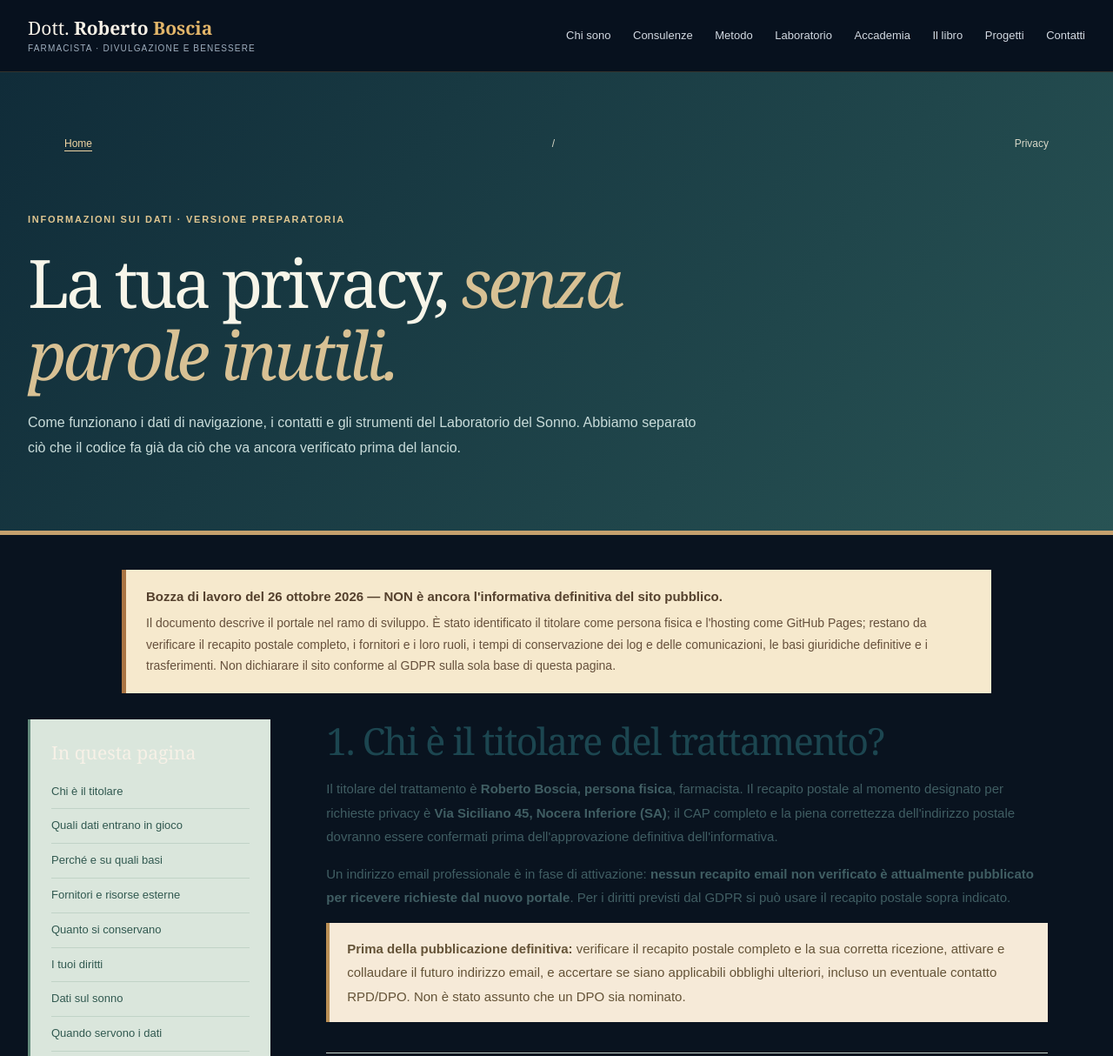
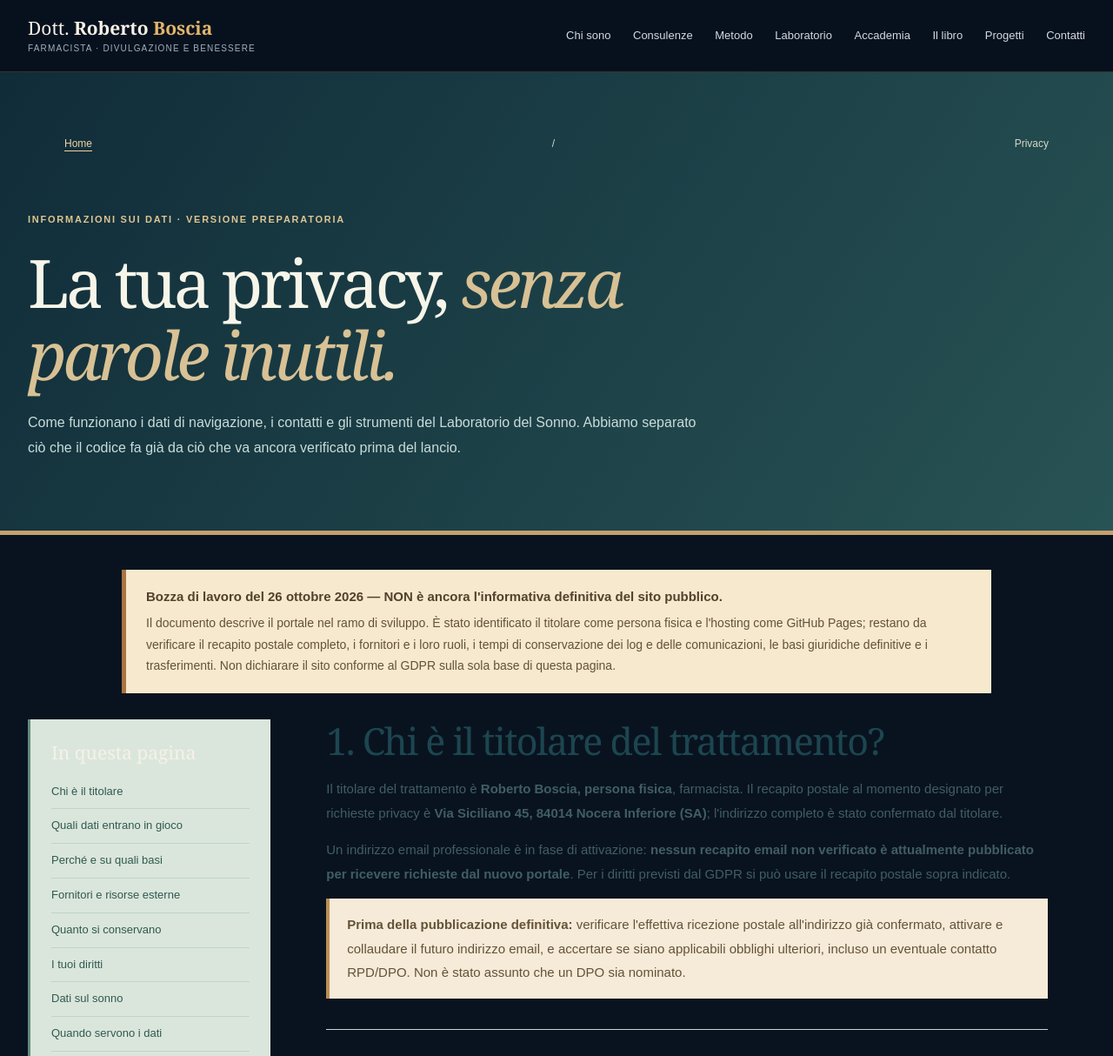
Before and after one commit to Robyboscia/sito-personale, a plain HTML site: page privacy/index.html in a window 1280 px wide. Shown: the top 1214 px of the page at 87% size. Drawn offline with Linux system fonts and the light colour scheme.

Commit message:
Confirm complete postal address for controller and QA handoff

```diff
--- a/privacy/index.html
+++ b/privacy/index.html
@@ -68,7 +68,7 @@
 <div class="pv-layout"><aside class="pv-side"><strong>In questa pagina</strong><div>
 <a href="#responsabile">Chi è il titolare</a><a href="#dati">Quali dati entrano in gioco</a><a href="#scopi">Perché e su quali basi</a><a href="#fornitori">Fornitori e risorse esterne</a><a href="#conservazione">Quanto si conservano</a><a href="#diritti">I tuoi diritti</a><a href="#sicurezza">Dati sul sonno</a><a href="#conferimento">Quando servono i dati</a><a href="#decisioni">Decisioni automatizzate</a><a href="#aggiornamenti">Cookie e aggiornamenti</a>
 </div></aside><article class="pv-content">
-<section id="responsabile"><h2>1. Chi è il titolare del trattamento?</h2><p>Il titolare del trattamento è <strong>Roberto Boscia, persona fisica</strong>, farmacista. Il recapito postale al momento designato per richieste privacy è <strong>Via Siciliano 45, Nocera Inferiore (SA)</strong>; il CAP completo e la piena correttezza dell'indirizzo postale dovranno essere confermati prima dell'approvazione definitiva dell'informativa.</p><p>Un indirizzo email professionale è in fase di attivazione: <strong>nessun recapito email non verificato è attualmente pubblicato per ricevere richieste dal nuovo portale</strong>. Per i diritti previsti dal GDPR si può usare il recapito postale sopra indicato.</p><div class="pv-check"><p><strong>Prima della pubblicazione definitiva:</strong> verificare il recapito postale completo e la sua corretta ricezione, attivare e collaudare il futuro indirizzo email, e accertare se siano applicabili obblighi ulteriori, incluso un eventuale contatto RPD/DPO. Non è stato assunto che un DPO sia nominato.</p></div></section>
+<section id="responsabile"><h2>1. Chi è il titolare del trattamento?</h2><p>Il titolare del trattamento è <strong>Roberto Boscia, persona fisica</strong>, farmacista. Il recapito postale al momento designato per richieste privacy è <strong>Via Siciliano 45, 84014 Nocera Inferiore (SA)</strong>; l'indirizzo completo è stato confermato dal titolare.</p><p>Un indirizzo email professionale è in fase di attivazione: <strong>nessun recapito email non verificato è attualmente pubblicato per ricevere richieste dal nuovo portale</strong>. Per i diritti previsti dal GDPR si può usare il recapito postale sopra indicato.</p><div class="pv-check"><p><strong>Prima della pubblicazione definitiva:</strong> verificare l'effettiva ricezione postale all'indirizzo già confermato, attivare e collaudare il futuro indirizzo email, e accertare se siano applicabili obblighi ulteriori, incluso un eventuale contatto RPD/DPO. Non è stato assunto che un DPO sia nominato.</p></div></section>
 <section id="dati"><h2>2. Quali dati vengono trattati?</h2><div class="pv-grid">
 <div class="pv-card"><strong>Navigazione sul sito</strong><p>Per visualizzare le pagine il dispositivo comunica dati tecnici, come indirizzo IP, orari e richieste di risorse, all'infrastruttura che serve il sito. Contenuto e durata degli eventuali log vanno verificati con l'hosting.</p></div>
 <div class="pv-card"><strong>Richieste di contatto</strong><p>Il modulo Assetto Biologico™ è <strong>temporaneamente disabilitato</strong> in attesa di una casella email professionale verificata. Non prepara né invia email e i campi sono disabilitati. Prima di riattivarlo saranno documentati i trattamenti effettivi e verificata la ricezione.</p></div>
@@ -90,12 +90,12 @@
 <li><strong>Diario non salvato:</strong> le informazioni rimangono nella pagina durante l'uso, salvo esportazione volontaria; possono andare perse chiudendo o ricaricando la pagina.</li>
 <li><strong>File esportati e messaggi inviati manualmente:</strong> dipendono dalla conservazione che l'utente, il destinatario e i rispettivi fornitori applicano.</li>
 <li><strong>Comunicazioni future e log dell'hosting:</strong> nessun modulo email è ora operativo. GitHub Pages registra gli IP per finalità di sicurezza, ma non è stato accertato un termine specifico di conservazione dei log di Pages. I tempi applicabili a eventuali email future e ai log dovranno essere definiti e comunicati sulla base di dati attendibili.</li></ul></section>
-<section id="diritti"><h2>6. Quali diritti puoi esercitare?</h2><p>Nei casi e con i limiti previsti dal GDPR, puoi chiedere accesso, rettifica, cancellazione, limitazione, opposizione al trattamento e, dove applicabile, portabilità. Se il trattamento si basa sul consenso, puoi revocarlo secondo le regole applicabili.</p><p>Per le richieste relative a dati trattati dal titolare puoi inviare una comunicazione postale a <strong>Roberto Boscia — Via Siciliano 45, Nocera Inferiore (SA)</strong> (recapito completo da confermare). Puoi anche presentare reclamo al <a href="https://www.garanteprivacy.it/" target="_blank" rel="noopener noreferrer">Garante per la protezione dei dati personali</a>.</p>
+<section id="diritti"><h2>6. Quali diritti puoi esercitare?</h2><p>Nei casi e con i limiti previsti dal GDPR, puoi chiedere accesso, rettifica, cancellazione, limitazione, opposizione al trattamento e, dove applicabile, portabilità. Se il trattamento si basa sul consenso, puoi revocarlo secondo le regole applicabili.</p><p>Per le richieste relative a dati trattati dal titolare puoi inviare una comunicazione postale a <strong>Roberto Boscia — Via Siciliano 45, 84014 Nocera Inferiore (SA)</strong> (recapito completo da confermare). Puoi anche presentare reclamo al <a href="https://www.garanteprivacy.it/" target="_blank" rel="noopener noreferrer">Garante per la protezione dei dati personali</a>.</p>
 <p>Le schede che hai scelto di conservare <strong>esclusivamente sul tuo dispositivo</strong> si eliminano dal Diario mediante le funzioni previste, o cancellando i dati del sito nel browser. Il titolare non dispone di una copia remota di quelle schede attraverso il funzionamento attuale del Diario.</p></section>
 <section id="sicurezza"><h2>7. Un'attenzione in più ai dati sul sonno</h2><p>Il Diario può contenere orari, risvegli, qualità percepita e note personali: informazioni potenzialmente delicate. Ti consigliamo di non inserire nomi di terzi, diagnosi o referti non necessari; se usi un dispositivo condiviso evita il salvataggio persistente oppure cancella i dati al termine.</p><p>L'esportazione in CSV e l'invio volontario tramite email non garantiscono riservatezza end-to-end. Prima di spedire un file a qualcuno, controlla che sia il destinatario corretto e che il contenuto sia davvero necessario.</p><div class="pv-notice"><p>Leggi anche la <a href="../laboratorio-del-sonno/diario/privacy/index.html">spiegazione tecnica del Diario digitale</a>: indica precisamente quali dati restano nel browser, come funziona il salvataggio opzionale e cosa succede quando prepari un'email.</p></div></section>
 <section id="conferimento"><h2>8. Quando è necessario fornire i dati?</h2><p>Per ricevere le pagine vengono inevitabilmente scambiati con i server dati tecnici di connessione e richieste di risorse: senza tali scambi il sito non può funzionare. La compilazione del Diario e dei calcolatori è facoltativa: puoi navigare senza inserire informazioni sul sonno o sugli orari. Anche il salvataggio delle schede sul dispositivo è una scelta separata e facoltativa.</p><p>Nel modulo di contatto della landing, <strong>nome e indirizzo email sono richiesti per preparare una richiesta a cui poter rispondere</strong>; telefono e domanda libera sono facoltativi. Se non fornisci un recapito valido, non sarà possibile rispondere alla tua richiesta. La bozza non parte finché non premi «Invia» nella tua applicazione di posta. Nessun campo richiede referti, diagnosi o dati sanitari; evita di comunicarli spontaneamente attraverso email non protette.</p><p>Queste informazioni non costituiscono un obbligo legale generalizzato a fornire dati personali per visitare il sito. Ulteriori raccolte connesse a consulenze effettive dovranno avere una propria informativa adeguata prima di iniziare.</p></section>
 <section id="decisioni"><h2>9. Profilazione e decisioni automatizzate</h2><p>Nel codice del nuovo portale esaminato non risultano sistemi di pubblicità comportamentale o decisioni individuali esclusivamente automatizzate che producano effetti giuridici o conseguenze analogamente significative ai sensi dell'art. 22 GDPR. Le elaborazioni automatiche dei calcolatori servono a mostrare <strong>stime e riepiloghi educativi</strong>, non prendono decisioni su accesso a prestazioni, salute, prezzi o diritti della persona e non costituiscono diagnosi. Questo punto dovrà essere rivalutato se in futuro saranno introdotti account, profiling, scoring individuale lato server o processi decisionali automatizzati.</p></section>
-<section id="aggiornamenti"><h2>10. Cookie, tracciamento e aggiornamenti</h2><p>Nel ramo di sviluppo il codice Google Analytics della landing è stato disattivato. È stato accertato l'uso di GitHub Pages e del CDN Cloudflare per le animazioni; cookie tecnici effettivamente presenti, possibili identificatori delle risorse esterne e necessità di consenso devono però essere verificati in una prova di navigazione reale.</p><p>Consulta la <a href="../cookie/index.html">pagina Cookie e tecnologie locali</a> per distinguere cookie, memoria locale del Diario e risorse di terze parti.</p><p>Questa è una revisione preparatoria del <strong>26 ottobre 2026</strong>. Il testo sarà aggiornato quando saranno stati verificati il recapito postale completo, l'email attiva, la catena dei fornitori, la conservazione e le eventuali scelte di tracciamento.</p></section>
+<section id="aggiornamenti"><h2>10. Cookie, tracciamento e aggiornamenti</h2><p>Nel ramo di sviluppo il codice Google Analytics della landing è stato disattivato. È stato accertato l'uso di GitHub Pages e del CDN Cloudflare per le animazioni; cookie tecnici effettivamente presenti, possibili identificatori delle risorse esterne e necessità di consenso devono però essere verificati in una prova di navigazione reale.</p><p>Consulta la <a href="../cookie/index.html">pagina Cookie e tecnologie locali</a> per distinguere cookie, memoria locale del Diario e risorse di terze parti.</p><p>Questa è una revisione preparatoria del <strong>26 ottobre 2026</strong>. Il testo sarà aggiornato quando saranno stati verificati l'effettiva ricezione al recapito postale confermato, l'email attiva, la catena dei fornitori, la conservazione e le eventuali scelte di tracciamento.</p></section>
 <p class="pv-small">Riferimenti: <a href="https://eur-lex.europa.eu/legal-content/IT/TXT/?uri=CELEX:32016R0679" target="_blank" rel="noopener noreferrer">Regolamento UE 2016/679 (in particolare artt. 6, 9 e 13)</a> · <a href="https://www.garanteprivacy.it/faq/Cookie" target="_blank" rel="noopener noreferrer">FAQ cookie del Garante</a>.</p>
 </article></div></div>
 </main>
```
